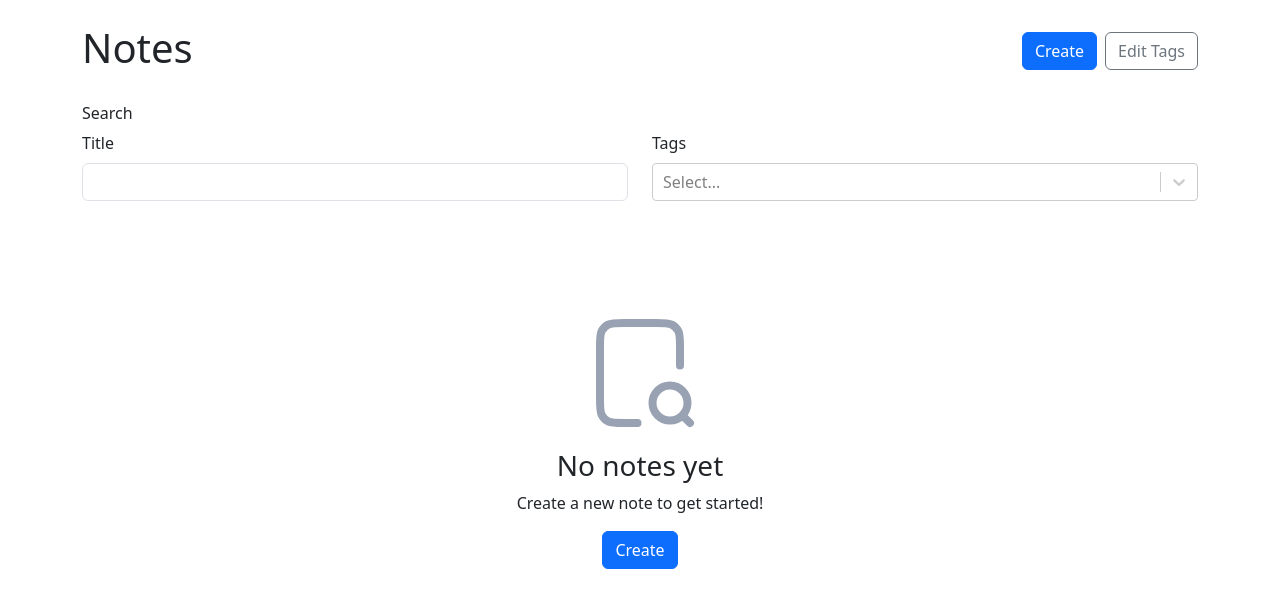
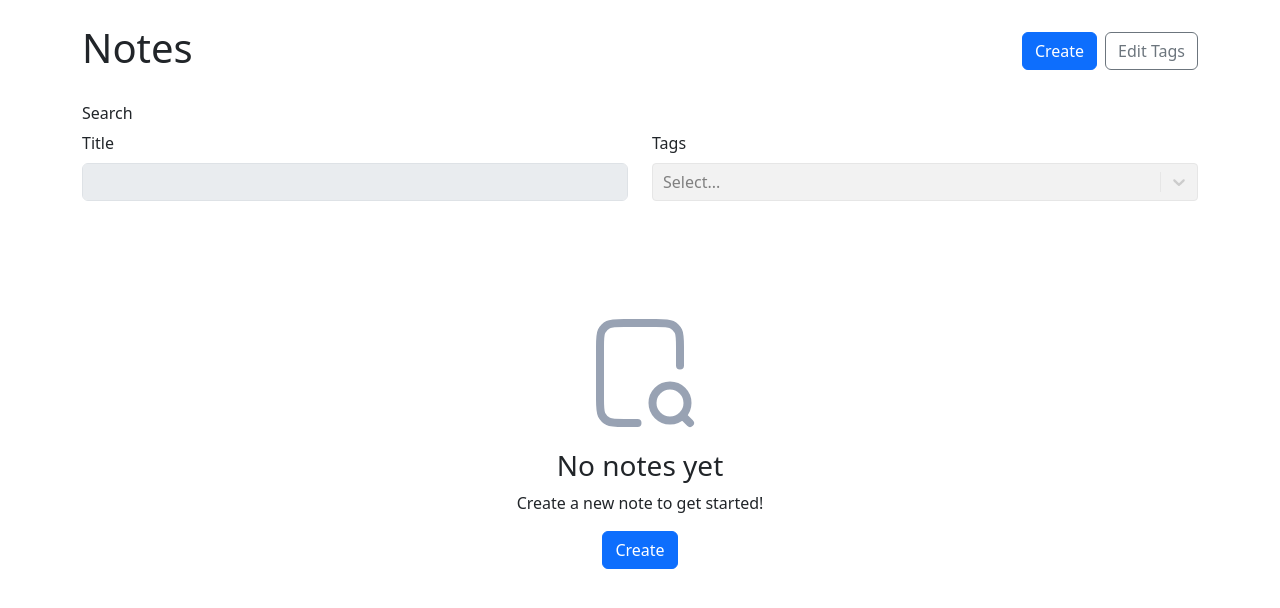
Before and after one commit to rosstungol/notes-app, a React (Vite) app: page /#/ in a window 1280 px wide. Shown: the top 608 px of the page. Built offline with nearby package versions, Linux system fonts and the light colour scheme.

Commit message:
Disables search inputs if notes are empty

```diff
--- a/src/components/NoteList.tsx
+++ b/src/components/NoteList.tsx
@@ -42,6 +42,8 @@ export function NoteList({
     })
   }, [title, selectedTags, notes])
 
+  const disabledSearchInput = notes.length === 0 && true
+
   return (
     <>
       <Row className='mb-4'>
@@ -72,6 +74,7 @@ export function NoteList({
                 type='text'
                 value={title}
                 onChange={(e) => setTitle(e.target.value)}
+                disabled={disabledSearchInput}
               />
             </Form.Group>
           </Col>
@@ -93,6 +96,7 @@ export function NoteList({
                   )
                 }}
                 isMulti
+                isDisabled={disabledSearchInput}
               />
             </Form.Group>
           </Col>
```
